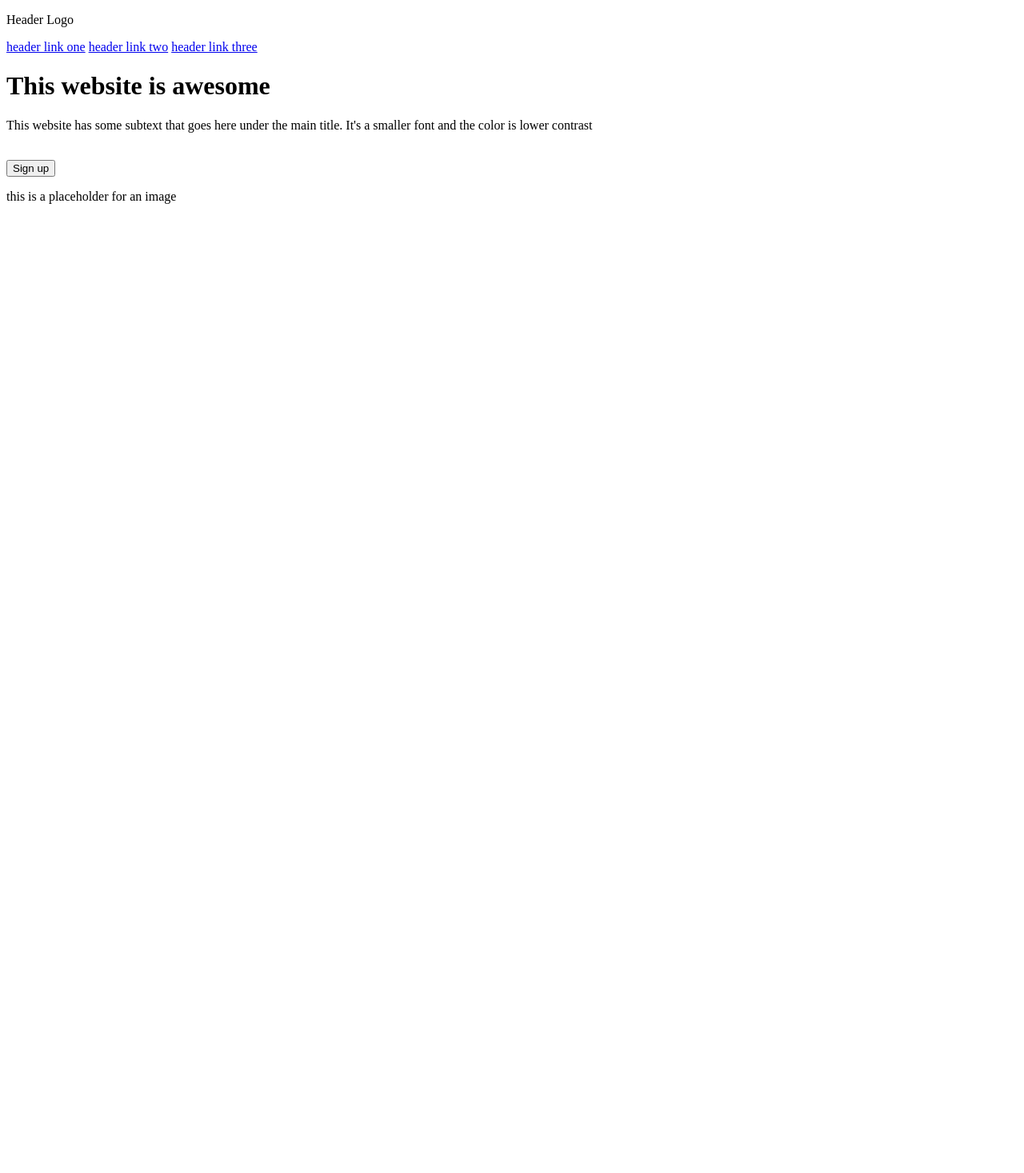
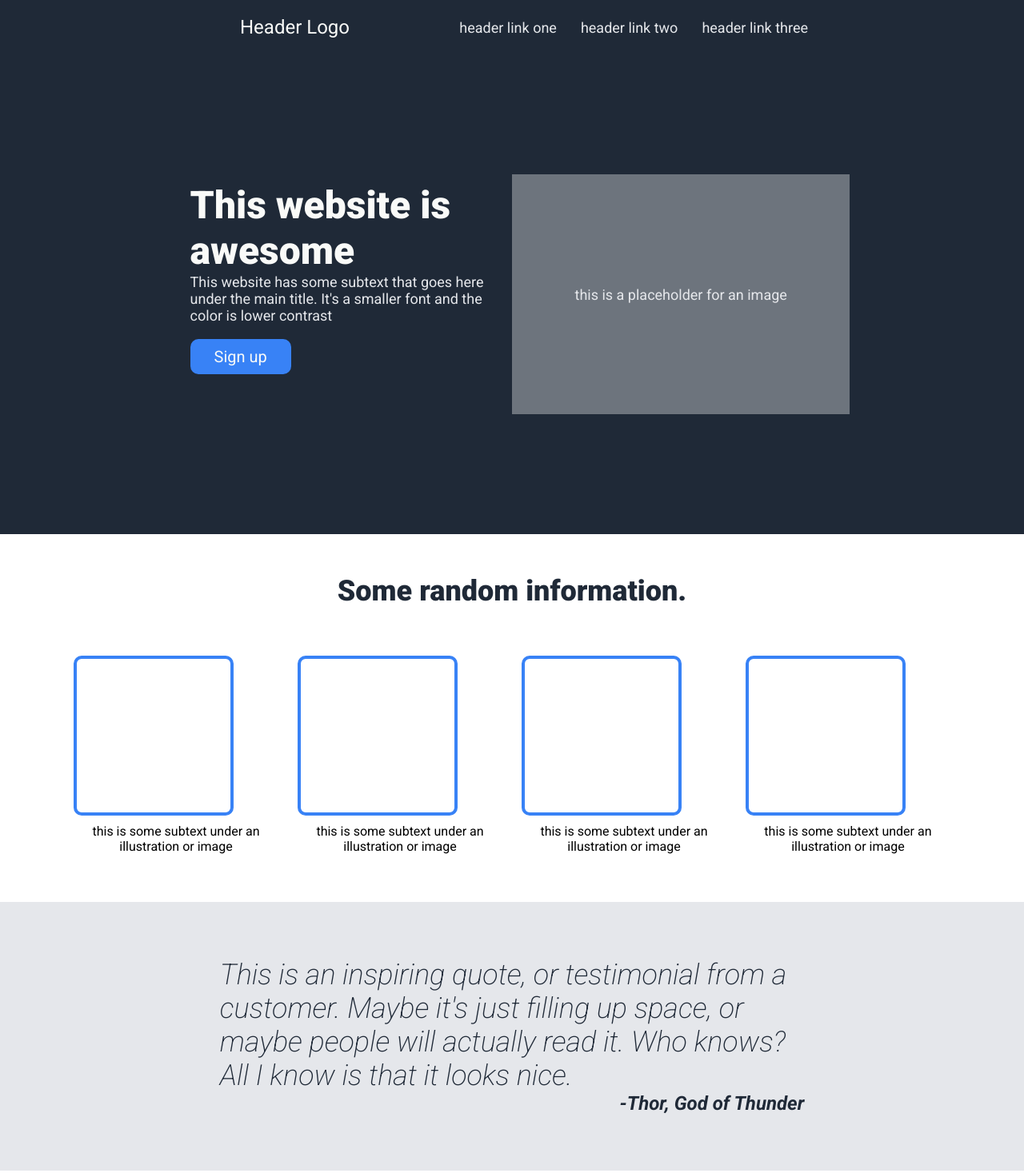
Before and after one commit to THen25/landing-page, a plain HTML site: page index.html in a window 1280 px wide. Shown: the top 1467 px of the page at 80% size. Before the commit the page ends 800 px from the top, so only its background shows below. Drawn offline with Linux system fonts and the light colour scheme.

Commit message:
Added info and call to action section

```diff
--- a/index.html
+++ b/index.html
@@ -4,25 +4,84 @@
     <meta charset="UTF-8" />
     <meta name="viewport" content="width=device-width, initial-scale=1.0" />
     <title>Landing Page</title>
+    <link rel="stylesheet" href="styles.css" />
+    <link
+      href="https://fonts.googleapis.com/css2?family=Roboto:ital,wght@0,100..900;1,100..900&display=swap"
+      rel="stylesheet"
+    />
   </head>
   <body>
-    <header>
-      <p>Header Logo</p>
-      <a href="#">header link one</a>
-      <a href="#">header link two</a>
-      <a href="#">header link three</a>
-    </header>
-    <main>
-      <h1>This website is awesome</h1>
-      <p>
-        This website has some subtext that goes here under the main title. It's
-        a smaller font and the color is lower contrast
-      </p>
-      <br />
-      <button>Sign up</button>
-      <div class="img-container">
+    <div class="navbar">
+      <nav>
+        <a href="#" class="logo-text">Header Logo</a>
+        <ul class="nav-links">
+          <li><a href="#" class="hero-secondary-text">header link one</a></li>
+          <li><a href="#" class="hero-secondary-text">header link two</a></li>
+          <li><a href="#" class="hero-secondary-text">header link three</a></li>
+        </ul>
+      </nav>
+    </div>
+    <div class="hero">
+      <div class="section1">
+        <h1 class="hero-main-text">This website is awesome</h1>
+        <p class="hero-secondary-text">
+          This website has some subtext that goes here under the main title.
+          It's a smaller font and the color is lower contrast
+        </p>
+        <br />
+        <button class="hero-btn">Sign up</button>
+      </div>
+      <div class="section2 hero-secondary-text">
         <p>this is a placeholder for an image</p>
       </div>
-    </main>
+    </div>
+    <div class="info-section">
+      <div class="info-container">
+        <h2 class="info-header-text">Some random information.</h2>
+        <div class="box-item">
+          <div class="inline-div"></div>
+          <p class="text-under">
+            this is some subtext under an illustration or image
+          </p>
+        </div>
+        <div class="box-item">
+          <div class="inline-div"></div>
+          <p class="text-under">
+            this is some subtext under an illustration or image
+          </p>
+        </div>
+        <div class="box-item">
+          <div class="inline-div"></div>
+          <p class="text-under">
+            this is some subtext under an illustration or image
+          </p>
+        </div>
+        <div class="box-item">
+          <div class="inline-div"></div>
+          <p class="text-under">
+            this is some subtext under an illustration or image
+          </p>
+        </div>
+      </div>
+    </div>
+    <div class="quote-section">
+      <div class="quote">
+        <p>
+          This is an inspiring quote, or testimonial from a customer. Maybe it's
+          just filling up space, or maybe people will actually read it. Who
+          knows? All I know is that it looks nice.
+          <span>-Thor, God of Thunder</span>
+        </p>
+      </div>
+    </div>
+    <div class="call-to-action">
+      <div class="cta">
+        <p class="cta-message-one">Call to action! It's time!</p>
+        <p class="cta-message-two">
+          Sign up for our product by clicking that button right over there!
+        </p>
+        <button class="cta-btn">Sign up</button>
+      </div>
+    </div>
   </body>
 </html>
--- a/styles.css
+++ b/styles.css
@@ -1,5 +1,202 @@
 * {
   margin: 0;
   padding: 0;
+  box-sizing: border-box;
   font-family: Roboto;
 }
+
+.navbar,
+.hero {
+  background-color: #1f2937;
+}
+
+nav {
+  margin-right: 250px;
+  margin-left: 250px;
+  padding: 20px;
+  display: flex;
+  align-items: center;
+  justify-content: space-between;
+}
+
+.nav-links {
+  display: flex;
+  align-items: center;
+  justify-content: space-between;
+  list-style: none;
+}
+
+nav a {
+  margin-left: 30px;
+  text-decoration: none;
+}
+
+.logo-text {
+  font-size: 24px;
+  color: #f9faf8;
+}
+
+.hero-main-text {
+  font-size: 48px;
+  font-weight: 900;
+  color: #f9faf8;
+}
+
+.hero-secondary-text {
+  font-size: 18px;
+  color: #e5e7eb;
+}
+
+.hero {
+  width: 100%;
+  /* border: 1px solid white; */
+  padding: 150px 0px 150px 0px;
+  display: flex;
+  justify-content: center;
+}
+
+.section1 {
+  float: left;
+  text-align: left;
+}
+
+.section2 {
+  float: right;
+  display: flex;
+  align-items: center;
+  justify-content: center;
+  background-color: #6d747d;
+}
+
+.section1,
+.section2 {
+  width: 33%;
+  height: 300px;
+  padding: 10px 20px 10px 20px;
+  /* border: 1px solid white; */
+}
+
+.hero-btn {
+  font-size: 20px;
+  color: #f9faf8;
+  background-color: #3882f6;
+  border: none;
+  padding: 10px 30px 10px 30px;
+  border-radius: 10px;
+}
+
+.img-placeholder {
+  display: flex;
+  align-items: center;
+  justify-content: center;
+  background-color: #6d747d;
+}
+
+.info-section {
+  width: 100%;
+  padding: 50px 0px 50px 0px;
+  display: flex;
+  justify-content: center;
+}
+
+.info-header-text {
+  margin-bottom: 50px;
+  font-size: 2.25rem;
+  font-weight: 900;
+  color: #1f2937;
+}
+
+.info-container {
+  text-align: center;
+}
+
+.box-item {
+  display: inline-block;
+  width: 20%;
+  margin: 10px;
+  vertical-align: top;
+}
+
+.inline-div {
+  width: 200px;
+  height: 200px;
+  border: 4px solid #3882f6;
+  border-radius: 10px;
+  padding: 10px;
+}
+
+.text-under {
+  margin-top: 10px;
+  display: block;
+  justify-content: center;
+}
+
+.quote-section {
+  width: 100%;
+  /* height: 300px; */
+  display: flex;
+  justify-content: center;
+  align-items: center;
+  background-color: #e5e7eb;
+}
+
+.quote {
+  width: 68%;
+  padding: 70px;
+  font-size: 2.25rem;
+  font-weight: 200;
+  font-style: italic;
+  color: #1f2937;
+
+}
+
+span {
+  display: block;
+  text-align: end;
+  font-size: 1.5rem;
+  font-weight: bold;
+}
+
+.call-to-action {
+  margin: 100px 200px 100px 200px;
+  padding: 50px;
+  text-align: left;
+  color: #f9faf8;
+  background-color: #3882f6;
+  border-radius: 10px;
+}
+
+.cta {
+  margin-left: 80px;
+  margin-right: 80px;
+  display: block;
+  justify-content: center;
+  align-items: center;
+}
+
+.cta-message-one {
+  font-size: 1.5rem;
+  font-weight: bold;
+}
+
+.cta-message-two {
+  font-size: 1.2rem;
+  font-weight: 300;
+}
+
+.btn-container {
+  display: flex;
+  justify-content: center;
+  align-items: center;
+
+}
+
+.cta-btn {
+  padding: 10px 30px 10px 30px;
+  font-size: 20px;
+  font-weight: bold;
+  color: #f9faf8;
+  background-color: #3882f6;
+  border: 2px solid #f9faf8;
+  border-radius: 10px;
+}
```
